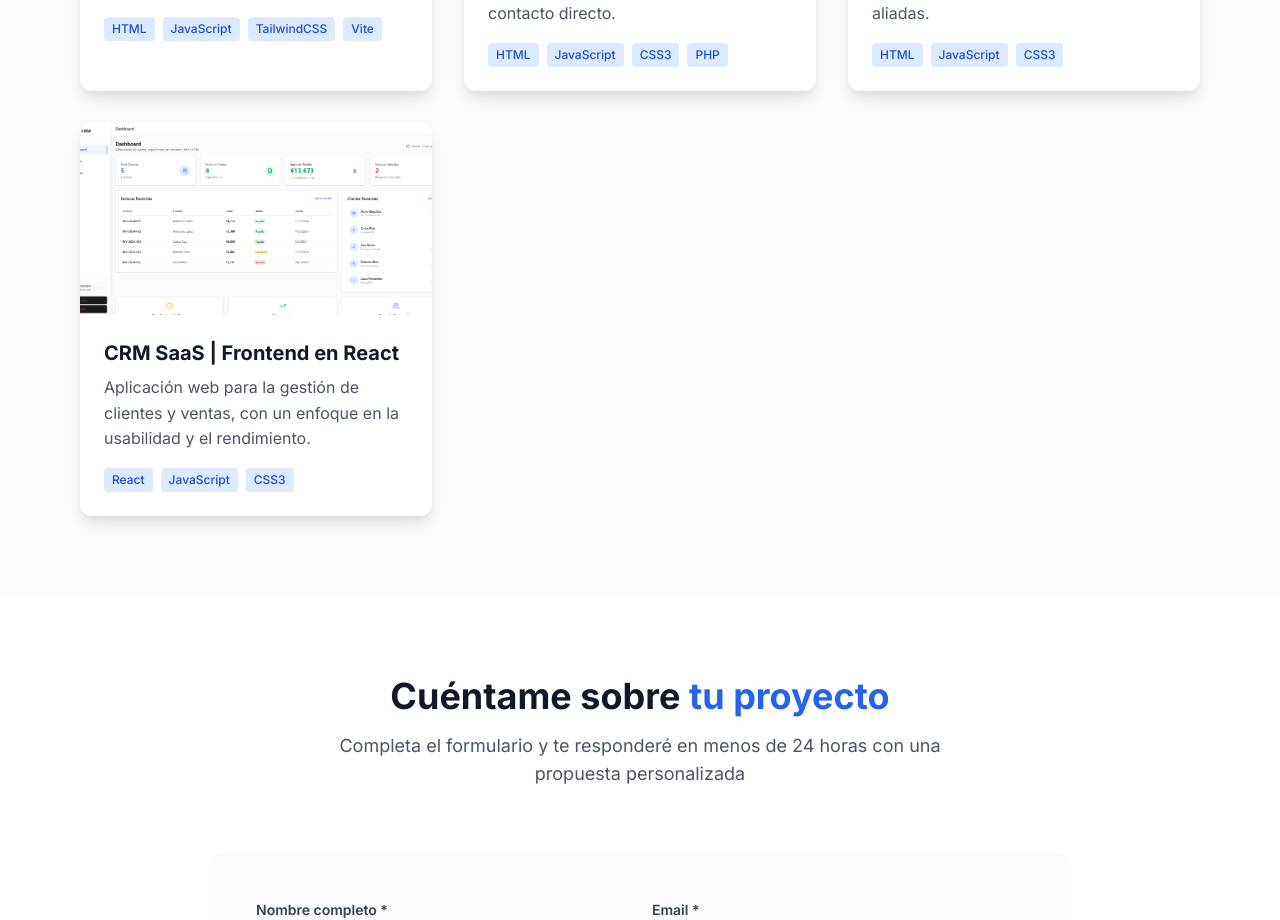
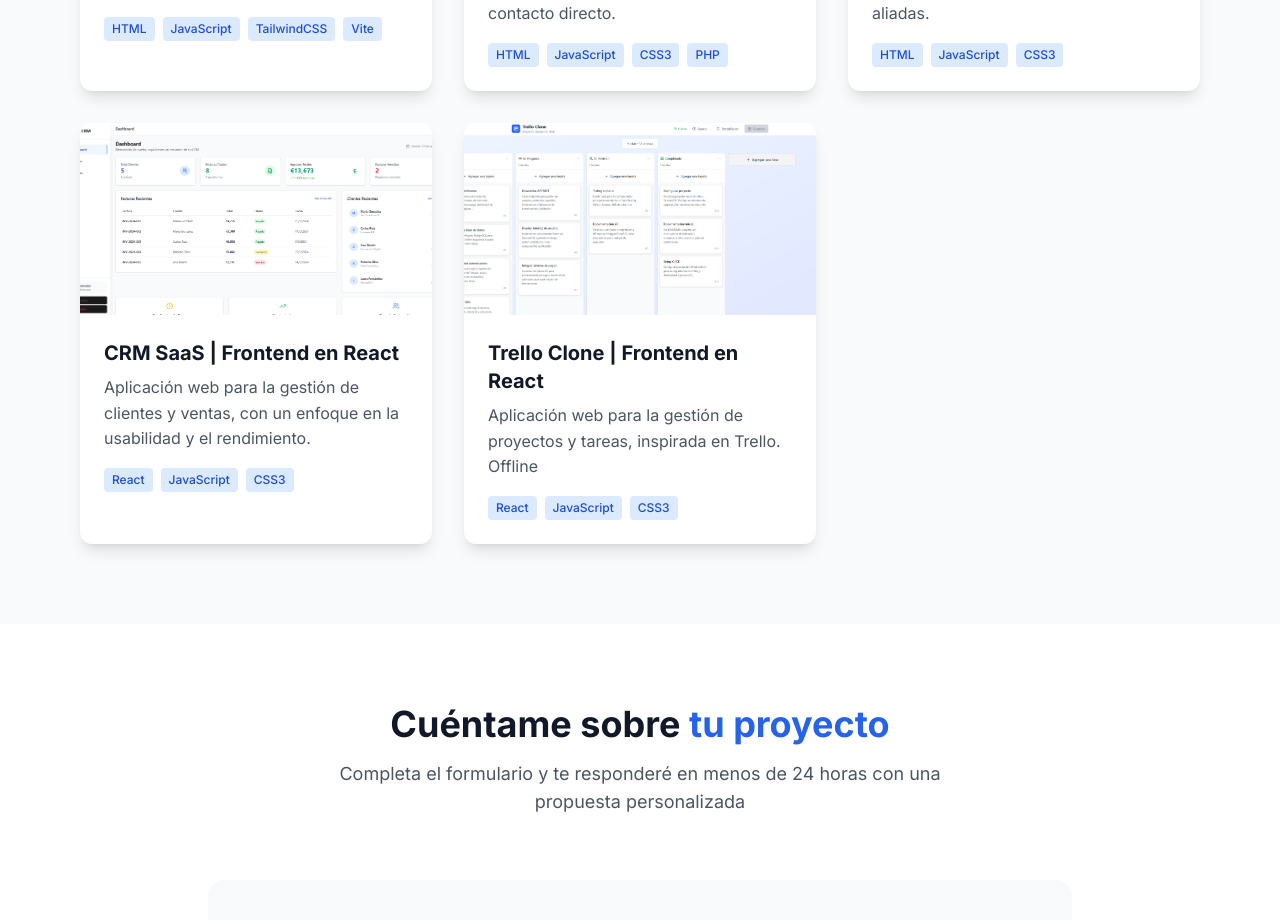
Before and after one commit to fred0727/myportfoliofr, a React (Vite) app: page / in a window 1280 px wide. Shown: the part 2701-3621 px from the top of the page. Built offline with nearby package versions, Linux system fonts and the light colour scheme.

Commit message:
integrando proyecto trello clone

```diff
--- a/src/data/portfolioData.js
+++ b/src/data/portfolioData.js
@@ -104,6 +104,16 @@
     github: 'https://github.com/fred0727/sass-crm',
     featured: true
   },
+  {
+    id: 'trello-clone',
+    title: 'Trello Clone | Frontend en React',
+    description: 'Aplicación web para la gestión de proyectos y tareas, inspirada en Trello. Offline',
+    image: '/captureprojects/trello-clone.png',
+    technologies: ['React', 'JavaScript', 'CSS3'],
+    demo: 'https://glistening-otter-0de53c.netlify.app/',
+    github: 'https://github.com/fred0727/trello-clone',
+    featured: true
+  },
 ];
 
 // Testimonios
```
Also changed, not shown: public/captureprojects/trello-clone.png (added).
